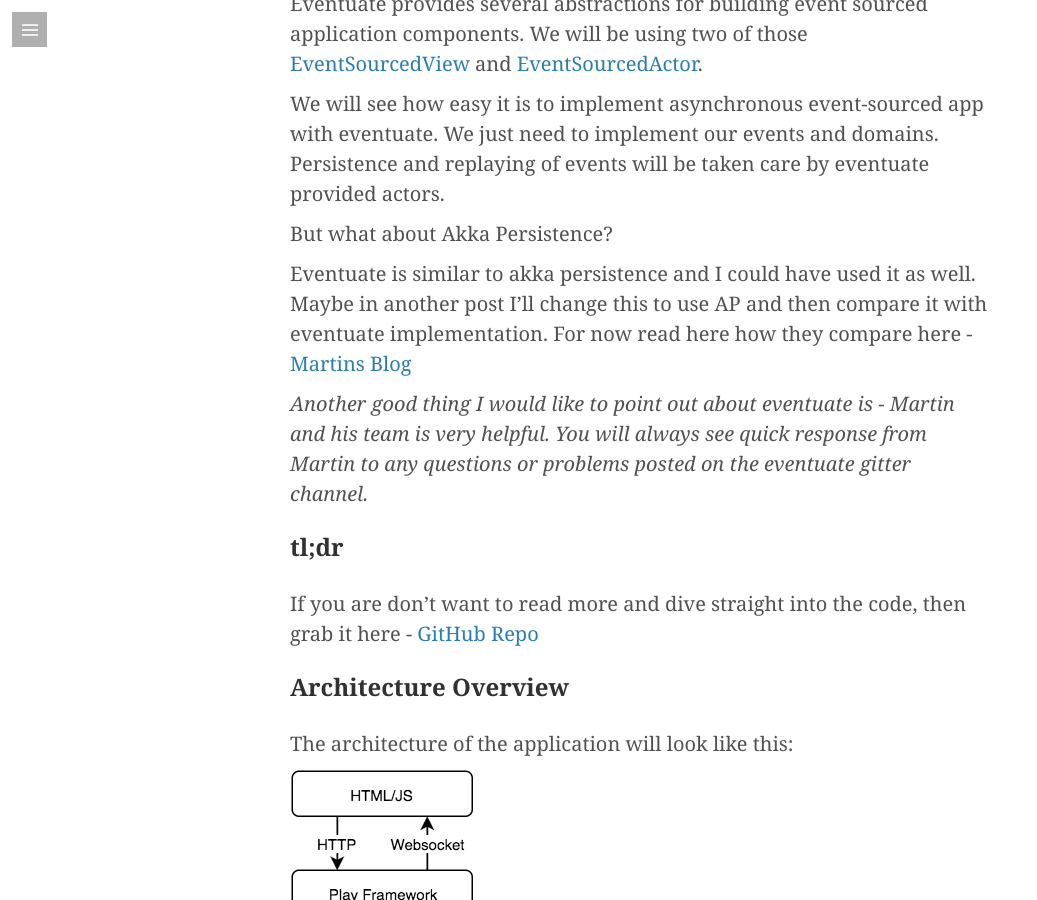
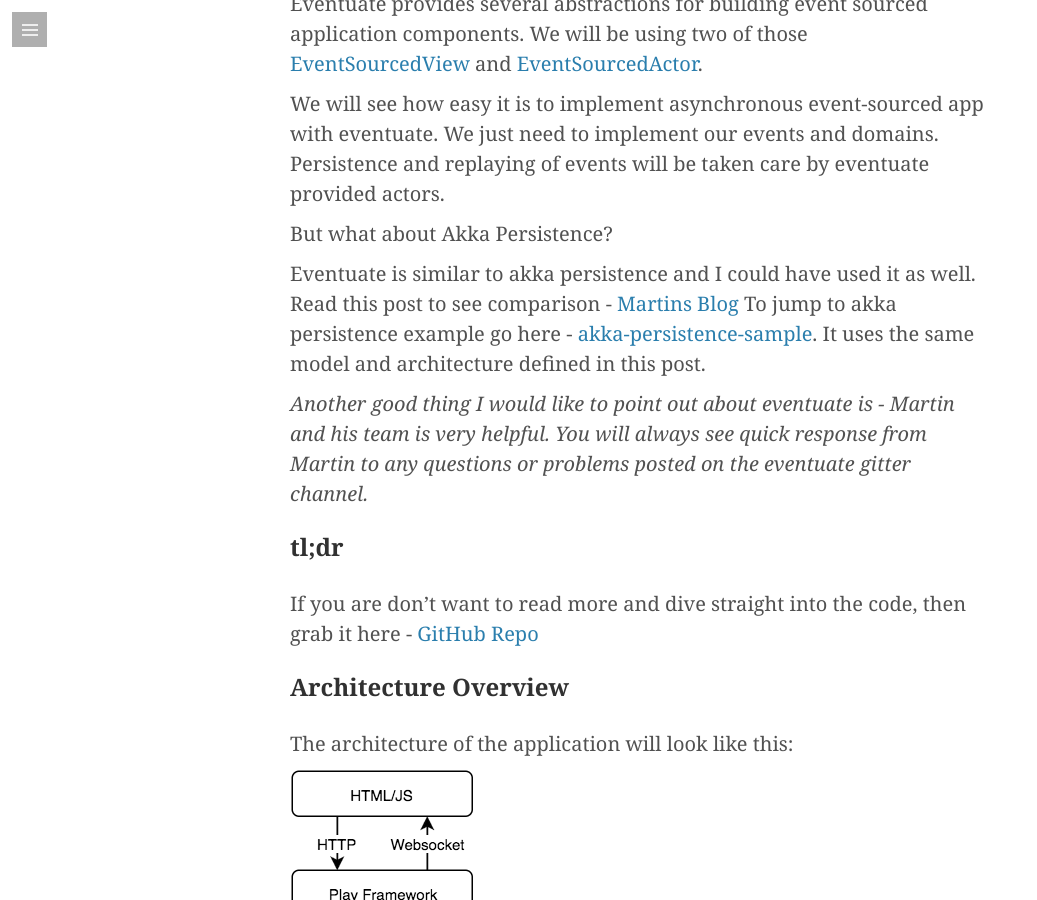
Before and after one commit to kunalkanojia/kunalkanojia.github.io, a Jekyll site: the page built from _posts/2016-07-04-event-sourcing-part-1.markdown, in a window 1280 px wide and 900 px high, scrolled down 2092 px. Shown: the whole window, without its empty margins (0-1037 px from the left). Built offline with Jekyll 4.4.1, drawn with Linux system fonts in a browser that asks for light colours; some web fonts are replaced; comment, search, counter and statistics services are not loaded.

Commit message:
Update post

```diff
--- a/_posts/2016-07-04-event-sourcing-part-1.markdown
+++ b/_posts/2016-07-04-event-sourcing-part-1.markdown
@@ -51,8 +51,9 @@
 
 But what about Akka Persistence?
 
-Eventuate is similar to akka persistence and I could have used it as well. Maybe in another post I'll change this to use AP and then compare it with eventuate implementation.
-For now read here how they compare here - [Martins Blog](http://krasserm.github.io/2015/05/25/akka-persistence-eventuate-comparison/)
+Eventuate is similar to akka persistence and I could have used it as well.
+Read this post to see comparison - [Martins Blog](http://krasserm.github.io/2015/05/25/akka-persistence-eventuate-comparison/)
+To jump to akka persistence example go here - [akka-persistence-sample](https://github.com/kunalkanojia/akka-persitence-sample). It uses the same model and architecture defined in this post.
 
 _Another good thing I would like to point out about eventuate is - Martin and his team is very helpful. You will always see quick response from Martin to any questions or problems posted on the eventuate gitter channel._
 
```
